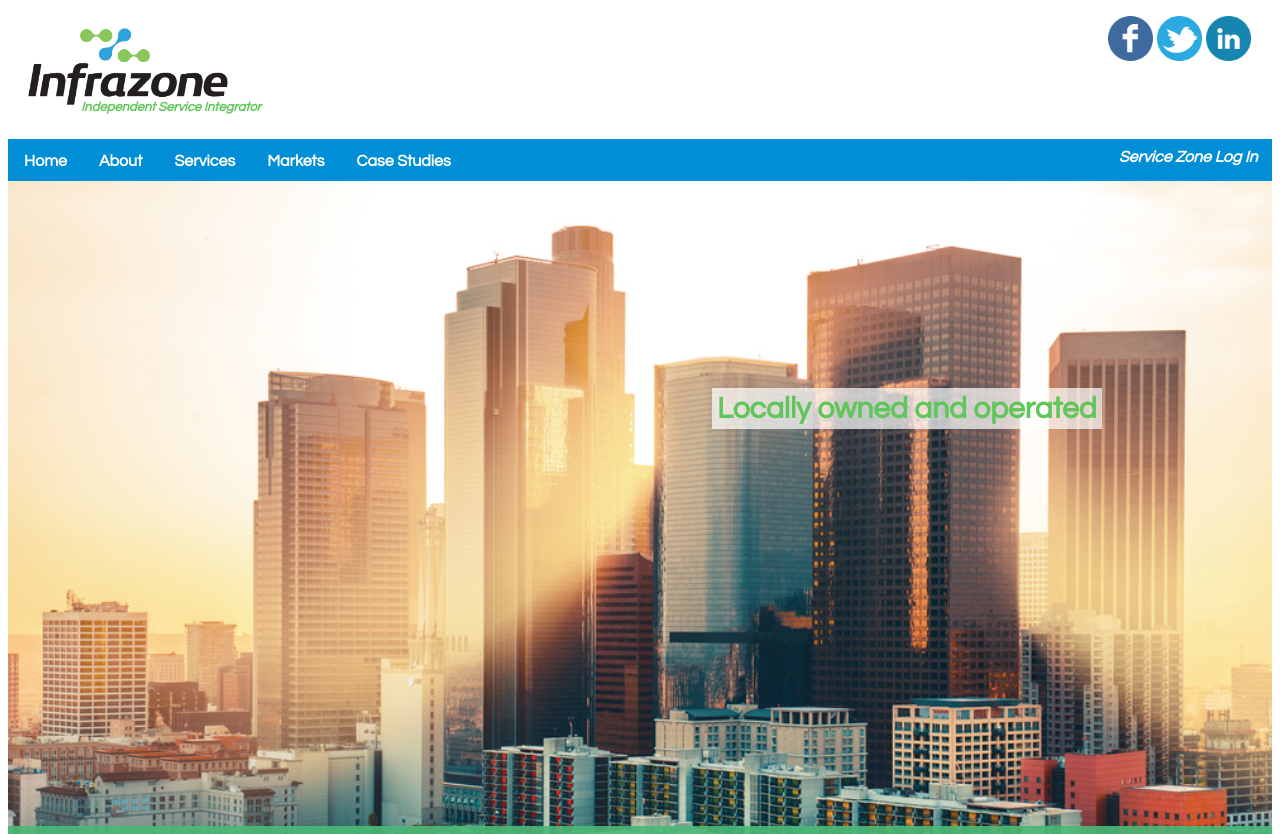
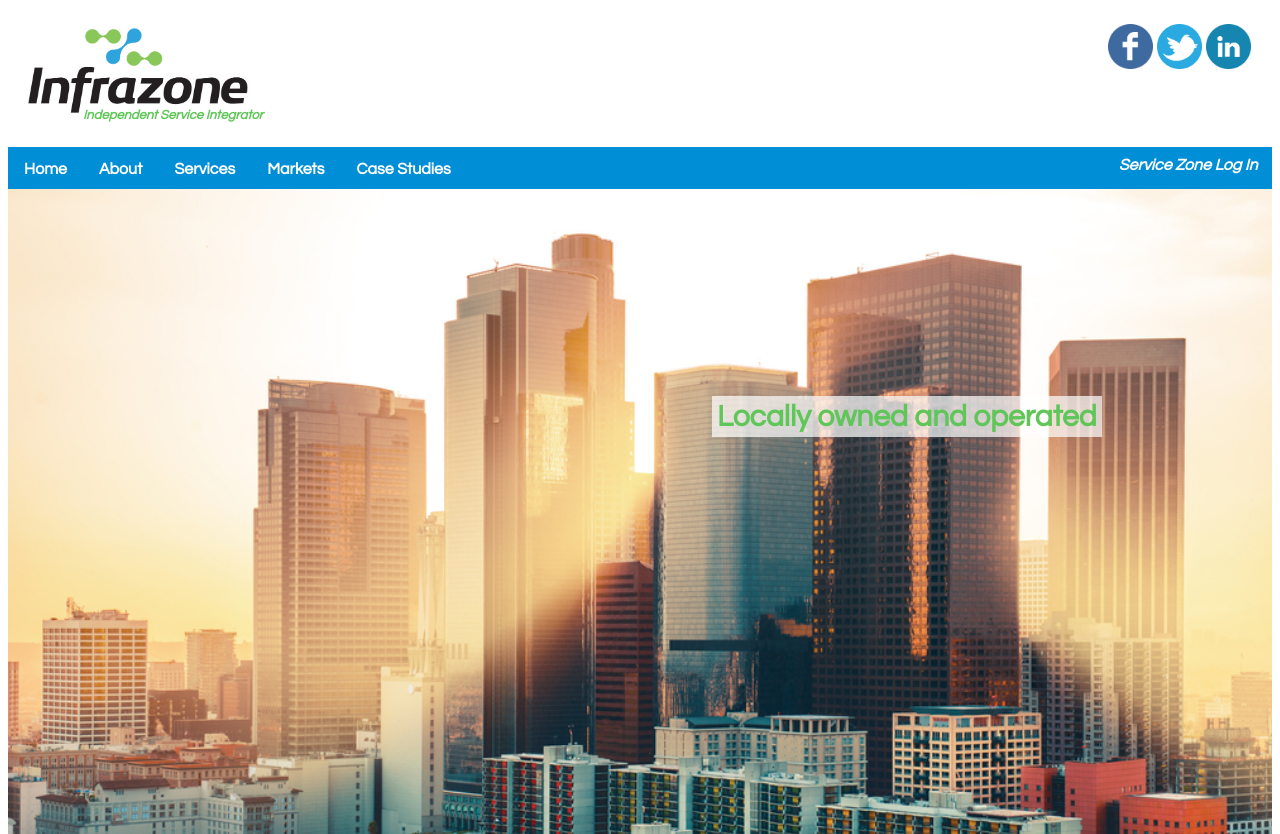
Before and after one commit to bo314/bo314.github.io, a plain HTML site: page index.html in a window 1280 px wide. Shown: the top 834 px of the page. Drawn offline with Linux system fonts and the light colour scheme.

```diff
--- a/Header.css
+++ b/Header.css
@@ -1,13 +1,13 @@
 /* Used for every page that has a header */
 
 .infra-logo {
-    width:200px;
+    width:220px;
     margin-left: 20px;
     margin-top: 20px;
 }
 
 .logo p{
-    margin-left: 73px;
+    margin-left: 75px;
     margin-top: -9px;
     margin-bottom: 25px;
     font-family: "Century Gothic";
```
